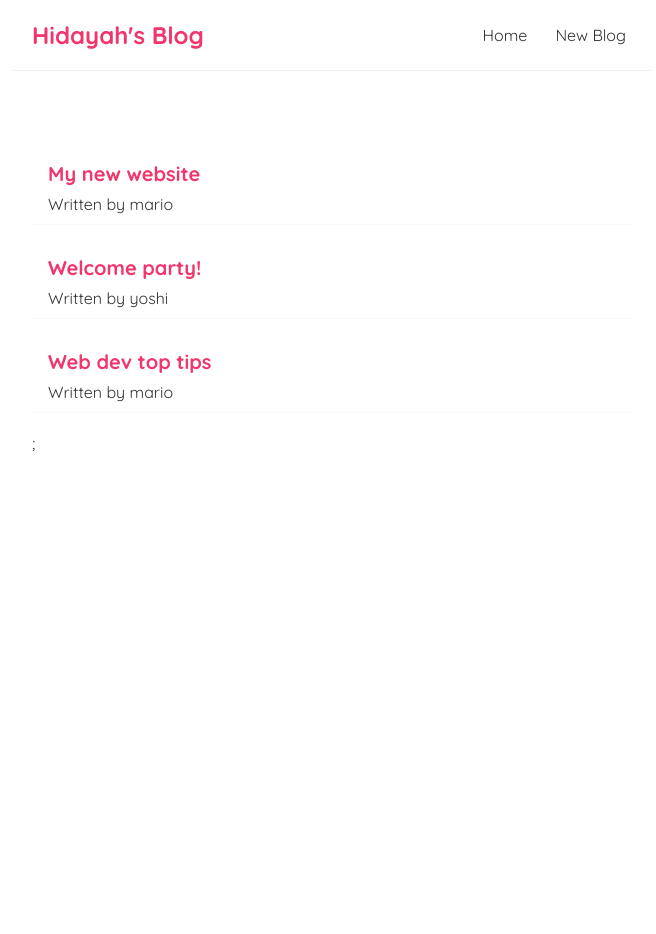
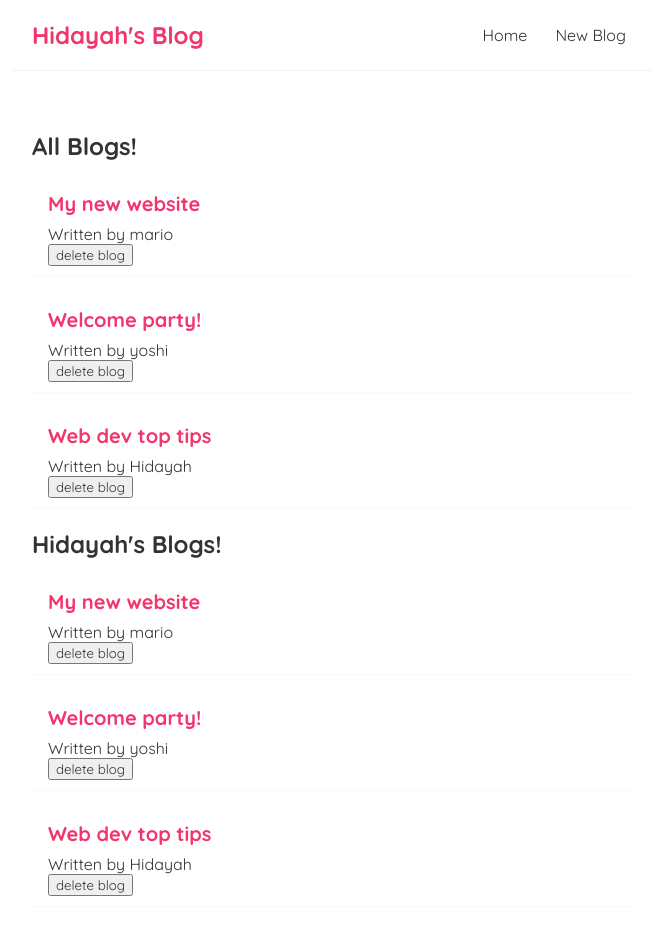
Before and after one commit to HidayahJadaan/My_ReactJS_Tasks, a React (Create React App) app in the folder my-blog/: page / in a window 1280 px wide. Shown: the top 934 px of the page, without its empty margins (308-964 px from the left). Before the commit the page ends 800 px from the top, so only its background shows below. Built offline with nearby package versions, Linux system fonts and the light colour scheme; data requests are answered from the project's data file.

Commit message:
Lesson 18

```diff
--- /dev/null
+++ b/my-blog/data/db.json
@@ -0,0 +1,18 @@
+{
+    "blogs" :[
+        { "title": "My new website",
+        "body": "lorem ipsum...",
+         "author": "mario",
+          "id": 1 },
+        { "title": "Welcome party!",
+        "body": "lorem ipsum...",
+        "author": "yoshi",
+        "id": 2 },
+        {
+          "title": "Web dev top tips",
+          "body": "lorem ipsum...",
+          "author": "Hidayah",
+          "id": 3
+        }
+      ]
+}
--- a/my-blog/src/components/BlogList.jsx
+++ b/my-blog/src/components/BlogList.jsx
@@ -1,15 +1,18 @@
 import React from 'react'
 
-export default function BlogList({blogs}) {
+export default function BlogList({blogs, title, handledDelete}) {
+
   return (
 
     <div className='blog-list'>
+        <h2>{title}</h2>
         {blogs.map((blog) => (
         <div className="blog-preview" key={blog.id}>
           <h2>{blog.title}</h2>
           <p>Written by {blog.author}</p>
+          <button onClick={()=> handledDelete(blog.id)}>delete blog</button>
         </div>
-      ))};
+      ))}
     </div>
   )
 }
--- a/my-blog/src/components/Home.jsx
+++ b/my-blog/src/components/Home.jsx
@@ -1,29 +1,32 @@
-import { useState } from "react";
+import { useEffect, useState } from "react";
 import BlogList from "./BlogList";
 
 const Home = () => {
-  // let name = 'Hidayah';
-  const [name, setName] = useState("Hidayah");
-  const [blogs, setBlogs] = useState([
-    { title: "My new website", body: "lorem ipsum...", author: "mario", id: 1 },
-    { title: "Welcome party!", body: "lorem ipsum...", author: "yoshi", id: 2 },
-    {
-      title: "Web dev top tips",
-      body: "lorem ipsum...",
-      author: "mario",
-      id: 3,
-    },
-  ]);
+  const [blogs, setBlogs] = useState(null);
+  const [isPending, setIsPending] = useState(true);
 
-  const handleClick = () => {
-    setName("Jadaan");
-  };
+  useEffect(() => {
+    setTimeout(() => {
+      fetch('http://localhost:8000/blogs')
+      .then(res => {
+        return res.json();
+      })
+      .then(data => {
+        setIsPending(false);
+        setBlogs(data);
+      })
+    }, 1000);
+  }, [])
 
   return (
     <div className="home">
-      <BlogList blogs={blogs} />
+      { isPending && <div>Loading...</div> }
+      {blogs && <BlogList blogs={blogs} title="All Blogs!" />}
+      {blogs && <BlogList blogs={blogs} title="Hidayah's Blogs!" />}
+
+
     </div>
   );
-};
+}
 
 export default Home;
```
